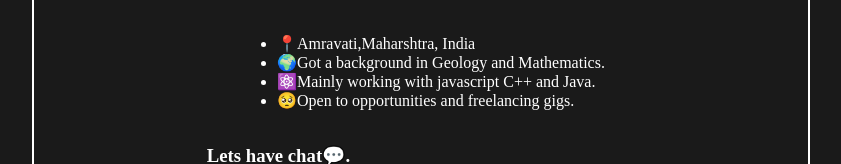
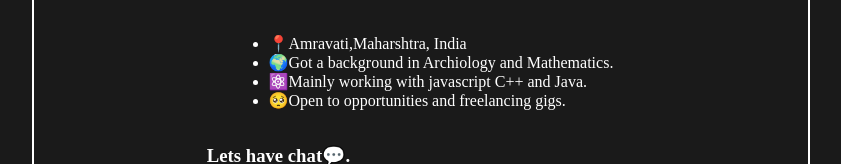
Before and after one commit to awais7796/awais-Portfolio, a plain HTML site: page index.html in a window 1280 px wide. Shown: the part 147-311 px from the top of the page, without its empty margins (219-1060 px from the left). Drawn offline with Linux system fonts and the light colour scheme.

Commit message:
basic sturcture

```diff
--- a/index.html
+++ b/index.html
@@ -28,7 +28,7 @@
       <div class="hightlights">
         <ul>
           <li>📍Amravati,Maharshtra, India</li>
-          <li>🌍Got a background in Geology and Mathematics.</li>
+          <li>🌍Got a background in Archiology and Mathematics.</li>
           <li>⚛️Mainly working with javascript C++ and Java.</li>
           <li>🥺Open to opportunities and freelancing gigs.</li>
         </ul>
```
